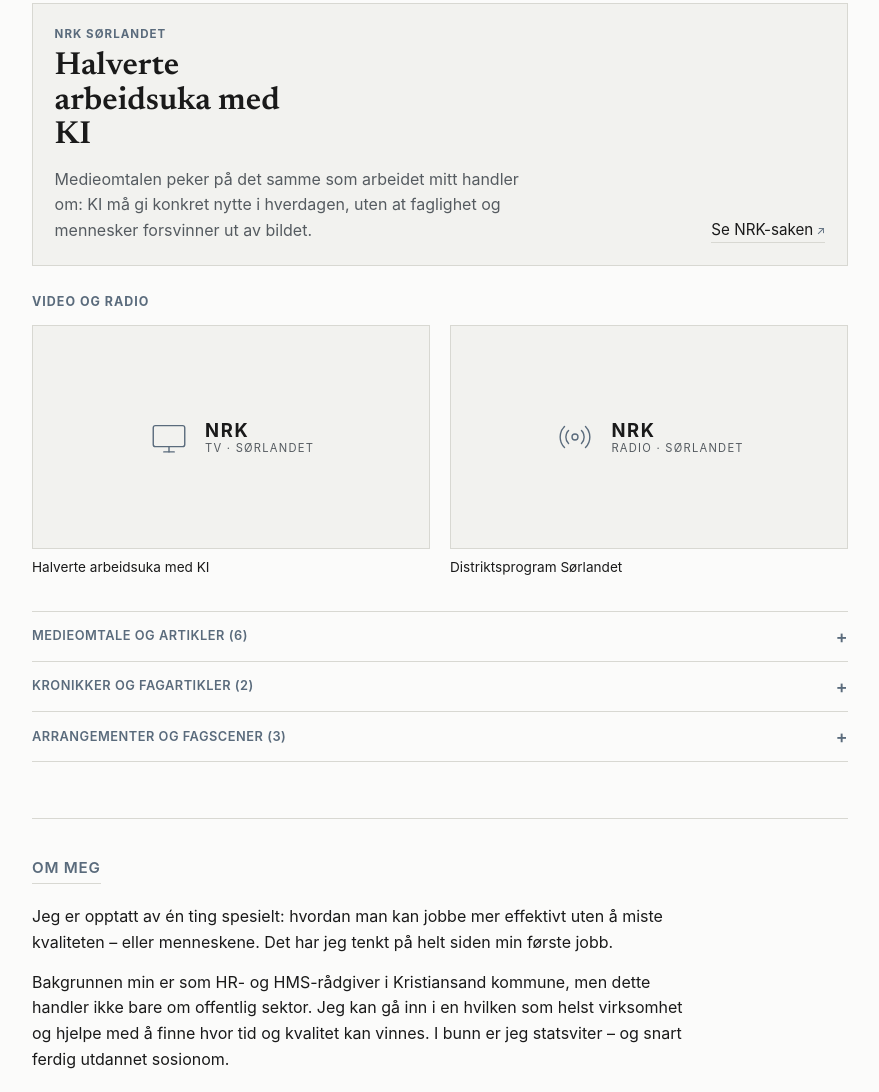
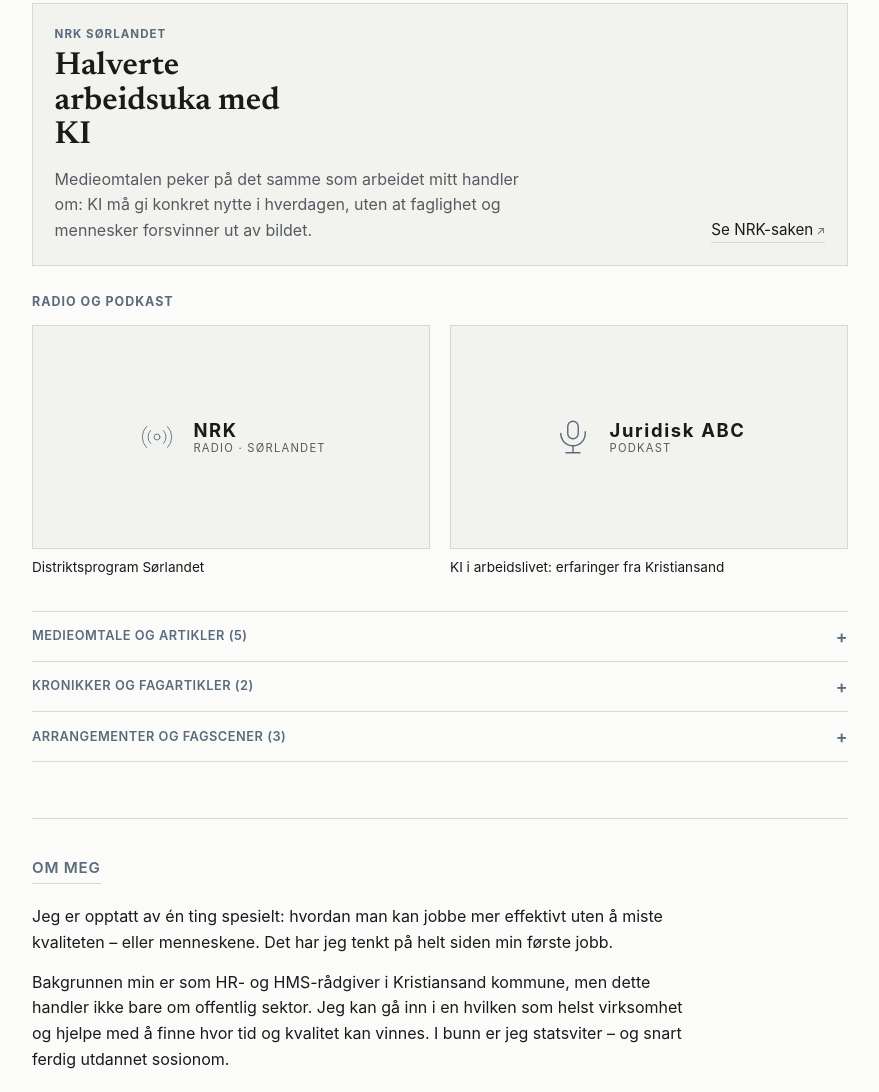
Before and after one commit to Luaze1985/personlignettsidenyeste, a website: page index.html in a window 1280 px wide. Shown: the part 838-1930 px from the top of the page, without its empty margins (200-1079 px from the left). Drawn offline with Linux system fonts and the light colour scheme.

Commit message:
Lenker og medie-grid opprydding: Fjernet duplikater, flyttet Juridisk ABC til podkast-grid

```diff
--- a/index.html
+++ b/index.html
@@ -106,28 +106,12 @@
             <a class="link ext proof-link" href="https://www.nrk.no/sorlandet/halverte-arbeidsuka-med-ki-1.17257802" target="_blank" rel="noopener">Se NRK-saken<span class="sr-only"> (åpner i ny fane)</span></a>
         </div>
 
-        <h3 class="subheading">Video og radio</h3>
+        <h3 class="subheading">Radio og podkast</h3>
         <div class="grid-video">
-            <div>
-                <a class="media-link" href="https://www.nrk.no/sorlandet/halverte-arbeidsuka-med-ki-1.17257802" target="_blank" rel="noopener" aria-label="Se NRK Sørlandet TV-reportasje: Halverte arbeidsuka med KI (åpner i ny fane)">
-                    <div class="media-box">
-                        <svg class="media-glyph" viewBox="0 0 48 48" width="42" height="42" fill="none" stroke="currentColor" stroke-width="1.6" stroke-linejoin="round" aria-hidden="true">
-                            <rect x="6" y="11" width="36" height="24" rx="2.5"/>
-                            <path d="M18 41h12" stroke-linecap="round"/>
-                            <path d="M24 35v6" stroke-linecap="round"/>
-                        </svg>
-                        <div class="media-meta">
-                            <span class="media-brand">NRK</span>
-                            <span class="media-kind">TV · Sørlandet</span>
-                        </div>
-                    </div>
-                    <div class="video-caption">Halverte arbeidsuka med KI</div>
-                </a>
-            </div>
             <div>
                 <a class="media-link" href="https://radio.nrk.no/serie/distriktsprogram-soerlandet/sesong/202505/DKSL01009525#t=1h50m43s" target="_blank" rel="noopener" aria-label="Hør NRK Sørlandet Radio-intervju (åpner i ny fane)">
                     <div class="media-box">
-                        <svg class="media-glyph" viewBox="0 0 48 48" width="42" height="42" fill="none" stroke="currentColor" stroke-width="1.6" stroke-linecap="round" aria-hidden="true">
+                        <svg class="media-glyph" viewBox="0 0 48 48" width="42" height="42" fill="none" stroke="currentColor" stroke-linecap="round" aria-hidden="true">
                             <circle cx="24" cy="24" r="3.4"/>
                             <path d="M16.6 31.4a10.5 10.5 0 010-14.8M31.4 16.6a10.5 10.5 0 010 14.8"/>
                             <path d="M12 36a17 17 0 010-24M36 12a17 17 0 010 24"/>
@@ -140,15 +124,30 @@
                     <div class="video-caption">Distriktsprogram Sørlandet</div>
                 </a>
             </div>
+            <div>
+                <a class="media-link" href="https://juridiskabc.no/podkast/" target="_blank" rel="noopener" aria-label="Hør Juridisk ABC podkast: KI i arbeidslivet (åpner i ny fane)">
+                    <div class="media-box">
+                        <svg class="media-glyph" viewBox="0 0 48 48" width="42" height="42" fill="none" stroke="currentColor" stroke-width="1.6" stroke-linecap="round" aria-hidden="true">
+                            <rect x="18" y="6" width="12" height="20" rx="6"/>
+                            <path d="M10 20a14 14 0 0028 0v-2"/>
+                            <path d="M24 34v8M16 42h16"/>
+                        </svg>
+                        <div class="media-meta">
+                            <span class="media-brand">Juridisk ABC</span>
+                            <span class="media-kind">Podkast</span>
+                        </div>
+                    </div>
+                    <div class="video-caption">KI i arbeidslivet: erfaringer fra Kristiansand</div>
+                </a>
+            </div>
         </div>
 
         <details>
-            <summary role="heading" aria-level="3">Medieomtale og artikler (6)</summary>
+            <summary role="heading" aria-level="3">Medieomtale og artikler (5)</summary>
             <ul class="simple-list">
                 <li><a class="link ext" href="https://www.nrk.no/sorlandet/lanserer-ki-veileder_-_-haper-den-gir-konkrete-rad-1.17453716" target="_blank" rel="noopener">NRK Sørlandet – Lanserer KI-veileder: Håper den gir konkrete råd<span class="sr-only"> (åpner i ny fane)</span></a></li>
                 <li><a class="link ext" href="https://www.kode24.no/artikkel/slik-loser-de-40-arskrisen/259601" target="_blank" rel="noopener">kode24 – Slik løser de 40-årskrisen<span class="sr-only"> (åpner i ny fane)</span></a></li>
                 <li><a class="link ext" href="https://www.lawai.no/blogg/halverte-arbeidsuka-med-bruk-av-kunstig-intelligens" target="_blank" rel="noopener">Lawai – Halverte arbeidsuka med bruk av kunstig intelligens<span class="sr-only"> (åpner i ny fane)</span></a></li>
-                <li><a class="link ext" href="https://juridiskabc.no/podkast/" target="_blank" rel="noopener">Juridisk ABC (podkast) – KI i arbeidslivet: erfaringer fra Kristiansand kommune<span class="sr-only"> (åpner i ny fane)</span></a></li>
                 <li><a class="link ext" href="https://www.hrnorge.no/tema/digitalisering/digitale-l%C3%B8sninger-innen-hr/veien-til-digital-effektivisering" target="_blank" rel="noopener">HR Norge – Veien til digital effektivisering<span class="sr-only"> (åpner i ny fane)</span></a></li>
                 <li><a class="link ext" href="https://no.linkedin.com/pulse/hvordan-f%C3%A5-en-mer-effektiv-hverdag-ved-hjelp-av-kunstig-miriam-dagnew-zwymf" target="_blank" rel="noopener">LinkedIn-artikkel – Hvordan få en mer effektiv hverdag ved hjelp av KI<span class="sr-only"> (åpner i ny fane)</span></a> (omtale)</li>
             </ul>
```
